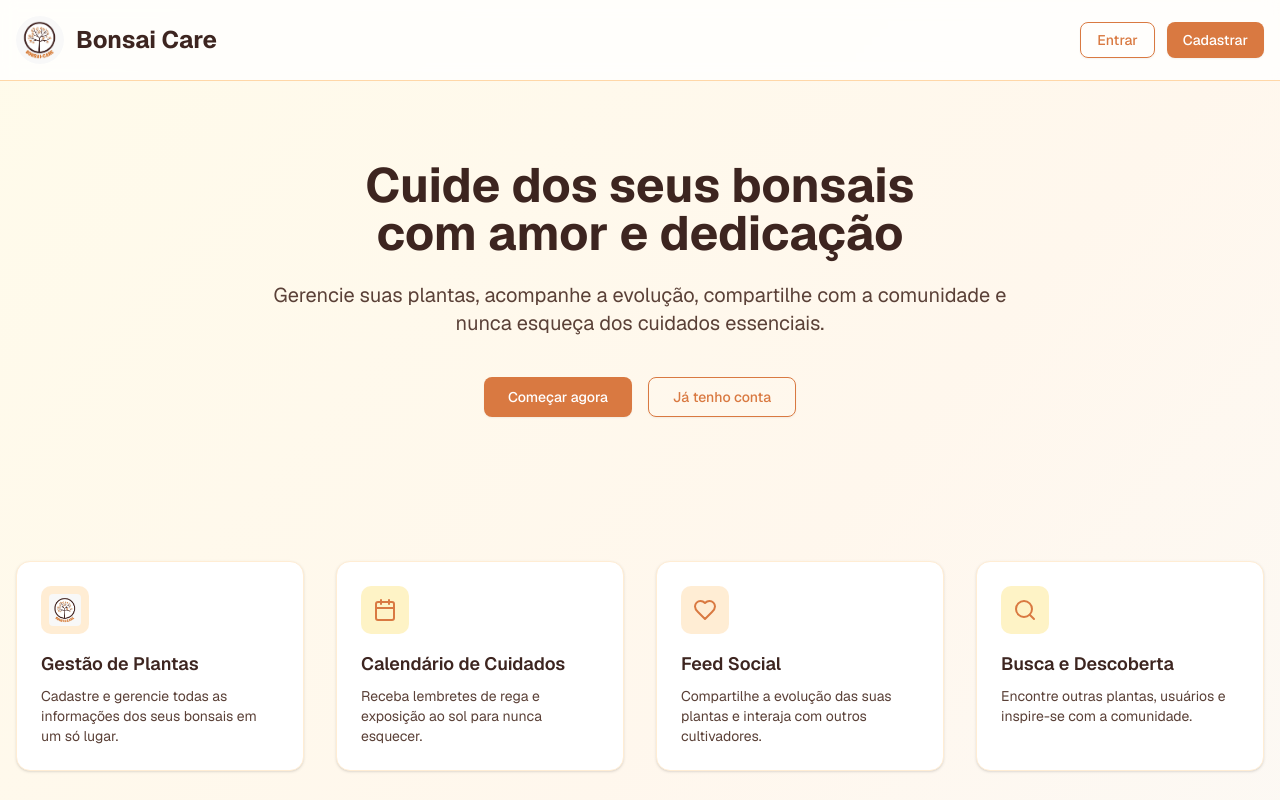
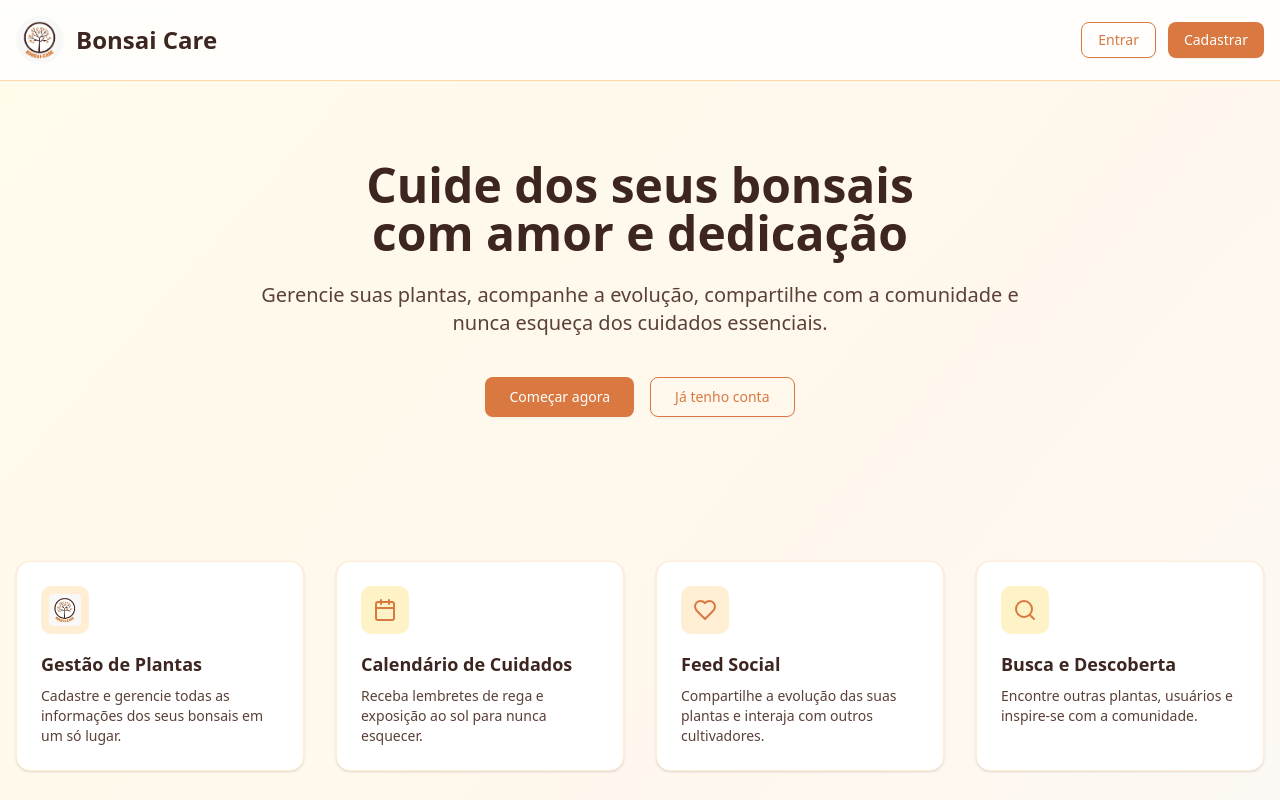
Before and after one commit to Gustavo-Maiolli/Projeto-Bonsai, a Next.js app: page / in a window 1280 px wide. Shown: the top 800 px of the page. Built offline with nearby package versions, Linux system fonts and the light colour scheme; no server answers.

Commit message:
Resolução definitiva

```diff
--- a/src/app/layout.tsx
+++ b/src/app/layout.tsx
@@ -50,7 +50,7 @@ export default async function RootLayout({
   if (isHomePage) {
     return (
       <html lang="pt-BR">
-        <body className={`font-sans ${GeistSans.variable} ${GeistMono.variable}`}>
+        <body className="page-bg">
           <main>
             <Suspense fallback={null}>
               {children}
```
